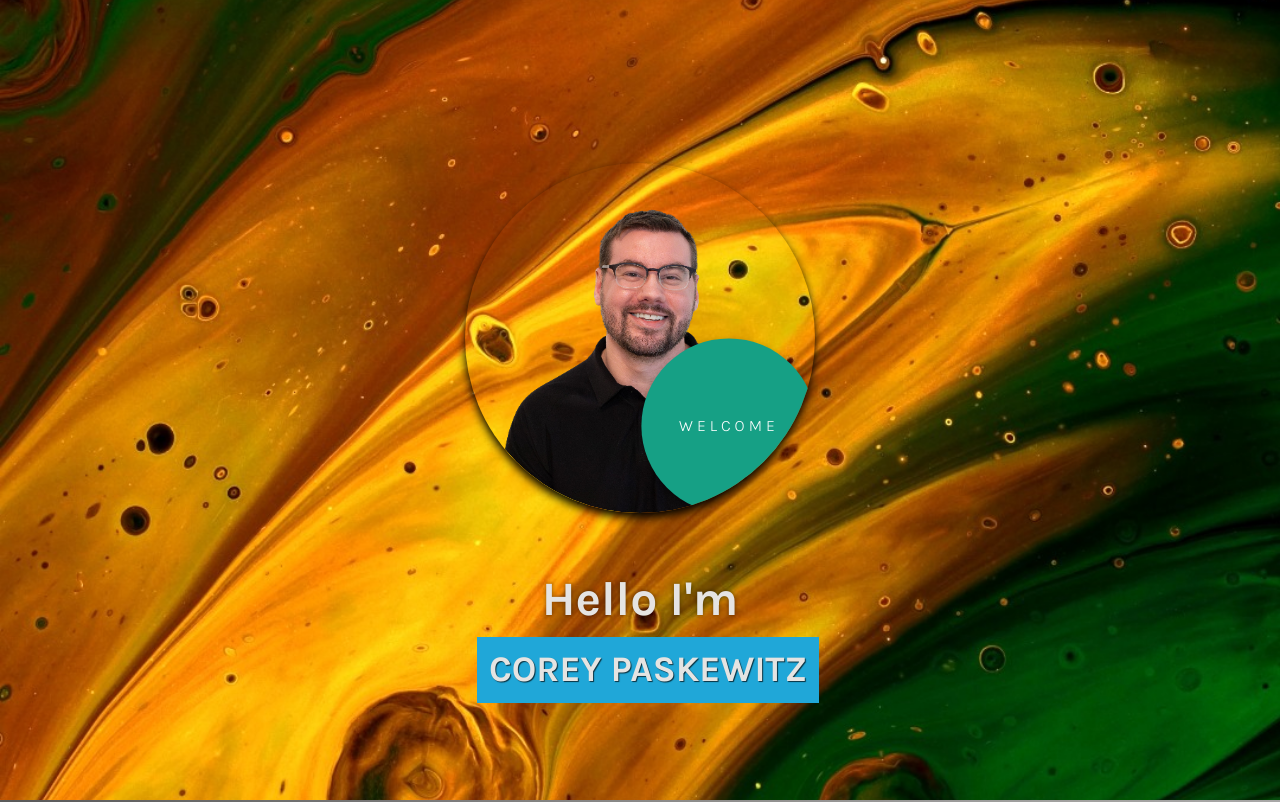
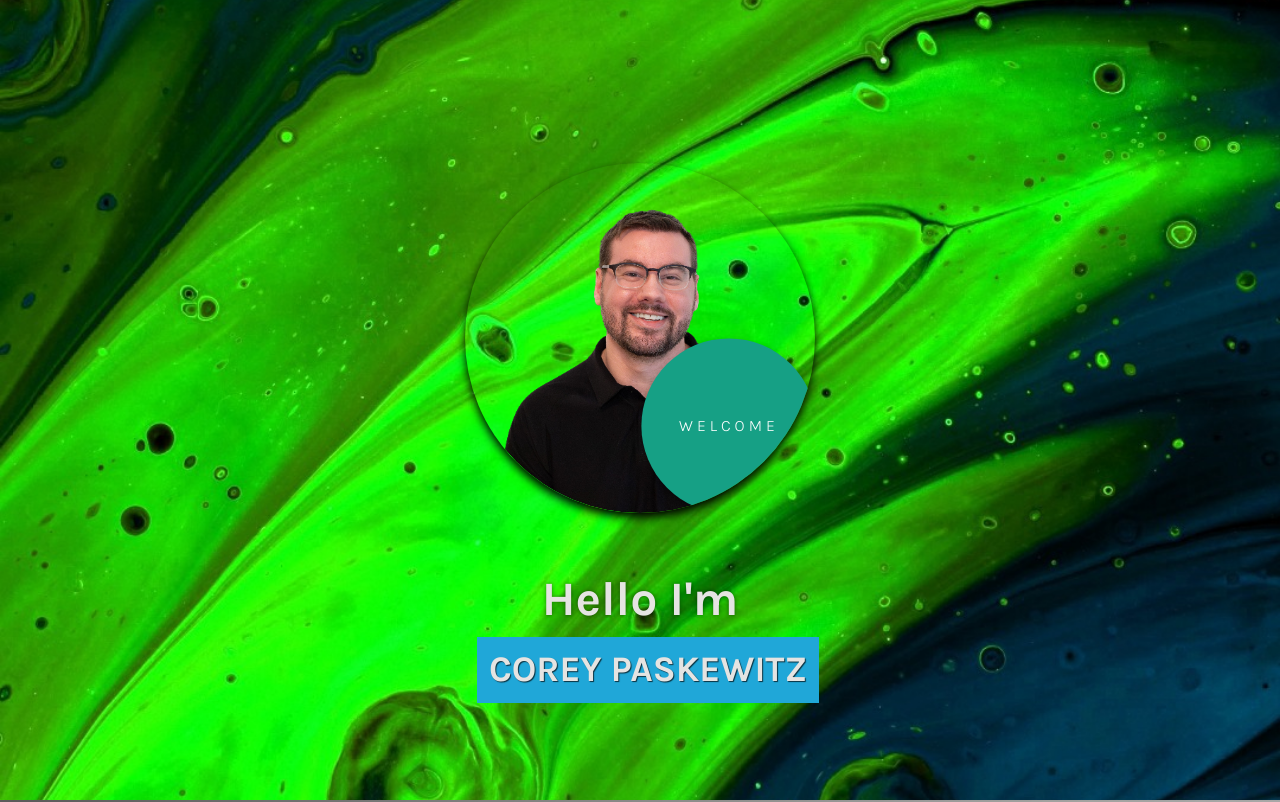
Before and after one commit to CPaskewitz/my-portfolio, a React (Vite) app: page / in a window 1280 px wide. Shown: the top 802 px of the page. Built offline with nearby package versions, Linux system fonts and the light colour scheme.

Commit message:
change background functionality

```diff
--- a/src/components/Hero/Hero.scss
+++ b/src/components/Hero/Hero.scss
@@ -13,6 +13,7 @@
     overflow: hidden;
     background-color: $black;
     padding: $spacing-sm;
+    cursor: pointer;
 
     &__background {
         position: absolute;
@@ -31,15 +32,14 @@
         height: 100%;
         background-size: cover;
         background-position: center;
-        opacity: 0;
-        transition: opacity 1.5s ease-in-out;
 
-        &--active {
-            opacity: 1;
+        &--current {
+            z-index: 1;
         }
 
-        &--transitioning {
-            filter: grayscale(50%) brightness(0.8);
+        &--next {
+            z-index: 2;
+            will-change: clip-path;
         }
     }
 
@@ -48,6 +48,7 @@
         color: $white;
         margin: $spacing-sm;
         position: relative;
+        pointer-events: none;
     }
 
     &__center {
@@ -60,9 +61,10 @@
         cursor: pointer;
         border-radius: 100%;
         margin: $spacing-sm auto;
-        transition: $transition-medium;
+        transition: all 0.25s ease;
         box-shadow: 0px 5px 10px $black;
         overflow: hidden;
+        pointer-events: auto;
 
         &:focus {
             outline: none;
@@ -88,7 +90,7 @@
                 height: $hero-center-size-mobile;
                 margin-top: calc($hero-center-size-mobile / -2);
                 margin-left: calc($hero-center-size-mobile / -2);
-                transition: $transition-medium, letter-spacing 1.5s ease-out;
+                transition: all 0.25s ease, letter-spacing 0.8s ease-out;
 
                 &::after {
                     content: 'View my work';
@@ -116,7 +118,7 @@
             object-fit: cover;
             object-position: center top;
             transform: scale(1.01);
-            transition: transform $transition-medium;
+            transition: transform 0.25s ease;
         }
     }
 
@@ -145,7 +147,7 @@
         top: 50%;
         transform: rotate(-135deg) translate(calc($hero-center-size-mobile / -2)) rotate(135deg);
         box-shadow: 0px 5px 10px $shadow-color;
-        transition: $transition-medium;
+        transition: all 0.25s ease;
         z-index: 2;
         width: 100px;
         height: 100px;
@@ -170,6 +172,7 @@
         color: $primary-text-color;
         width: 100%;
         margin: $spacing-sm 0;
+        pointer-events: none;
     }
 
     &__greeting {
@@ -232,7 +235,6 @@
             line-height: 120px;
             margin-top: -60px;
             margin-left: -80px;
-
         }
 
         &__greeting {
@@ -292,7 +294,6 @@
     }
 }
 
-// Add prefers-reduced-motion support
 @media (prefers-reduced-motion: reduce) {
     .hero {
         &__animation {
@@ -304,10 +305,6 @@
         &__center,
         &__outside,
         &__center .lazy-image {
-            transition: none;
-        }
-
-        &__background-image {
             transition: none;
         }
     }
--- a/src/components/Hero/Hero.tsx
+++ b/src/components/Hero/Hero.tsx
@@ -1,6 +1,6 @@
-import React, { useState, useEffect, useCallback, useRef } from 'react';
-import LazyImage from '../LazyImage/LazyImage';
-import './Hero.scss';
+import React, { useState, useEffect, useCallback, useRef } from "react";
+import LazyImage from "../LazyImage/LazyImage";
+import "./Hero.scss";
 
 interface HeroProps {
   projectsRef: React.RefObject<HTMLDivElement>;
@@ -8,19 +8,24 @@ interface HeroProps {
 
 const Hero: React.FC<HeroProps> = ({ projectsRef }) => {
   const [currentTextIndex, setCurrentTextIndex] = useState(0);
-    const [activeImage, setActiveImage] = useState(0);
-    const [isTransitioning, setIsTransitioning] = useState(false);
-    const transitionTimerRef = useRef<NodeJS.Timeout | null>(null);
+  const [backgrounds, setBackgrounds] = useState({
+    current: "/bgi.jpg",
+    next: "/bg.jpg",
+  });
+  const [rippleState, setRippleState] = useState({
+    active: false,
+    x: 0,
+    y: 0,
+    size: 0,
+  });
+
+  const heroRef = useRef<HTMLElement>(null);
+  const requestRef = useRef<number | null>(null);
 
   const texts = [
-        { text: 'Corey Paskewitz', bgColor: '#20a7d8' },
-        { text: 'Web Developer', bgColor: '#CD921E' },
-        { text: 'Software Engineer', bgColor: '#c10528' },
-    ];
-
-    const images = [
-        '/bg.jpg',
-        '/bgi.jpg'
+    { text: "Corey Paskewitz", bgColor: "#20a7d8" },
+    { text: "Web Developer", bgColor: "#CD921E" },
+    { text: "Software Engineer", bgColor: "#c10528" },
   ];
 
   useEffect(() => {
@@ -32,60 +37,127 @@ const Hero: React.FC<HeroProps> = ({ projectsRef }) => {
   }, [texts.length]);
 
   useEffect(() => {
-        const interval = setInterval(() => {
-            switchImage();
-        }, 7000);
-
     return () => {
-            clearInterval(interval);
-            if (transitionTimerRef.current) {
-                clearTimeout(transitionTimerRef.current);
+      if (requestRef.current) {
+        cancelAnimationFrame(requestRef.current);
       }
     };
   }, []);
 
-    const switchImage = useCallback(() => {
-        if (isTransitioning) return;
+  const getMaxRadius = useCallback(() => {
+    if (!heroRef.current) return 1500;
 
-        setIsTransitioning(true);
+    const rect = heroRef.current.getBoundingClientRect();
+    const { width, height } = rect;
 
-        transitionTimerRef.current = setTimeout(() => {
-            setActiveImage((prev) => (prev + 1) % images.length);
+    return Math.ceil(Math.sqrt(Math.pow(width, 2) + Math.pow(height, 2)) * 1.2);
+  }, []);
 
-            setTimeout(() => {
-                setIsTransitioning(false);
-            }, 1000);
-        }, 300);
-    }, [isTransitioning, images.length]);
+  const handleBackgroundClick = useCallback(
+    (e: React.MouseEvent) => {
+      if ((e.target as HTMLElement).closest(".hero__center")) {
+        return;
+      }
+
+      if (!heroRef.current) return;
+
+      const rect = heroRef.current.getBoundingClientRect();
+      const x = e.clientX - rect.left;
+      const y = e.clientY - rect.top;
+
+      if (requestRef.current) {
+        cancelAnimationFrame(requestRef.current);
+      }
+
+      setRippleState({
+        active: true,
+        x,
+        y,
+        size: 0,
+      });
+
+      const startTime = performance.now();
+      const maxRadius = getMaxRadius();
+      const duration = 400;
+
+      const animate = (timestamp: number) => {
+        const elapsed = timestamp - startTime;
+        const progress = Math.min(elapsed / duration, 1);
+
+        const easeOut = 1 - Math.pow(1 - progress, 2);
+        const newSize = maxRadius * easeOut;
+
+        setRippleState((prev) => ({
+          ...prev,
+          size: newSize,
+        }));
+
+        if (progress < 1) {
+          requestRef.current = requestAnimationFrame(animate);
+        } else {
+          setBackgrounds((prev) => ({
+            current: prev.next,
+            next: prev.current,
+          }));
+
+          setRippleState({
+            active: false,
+            x: 0,
+            y: 0,
+            size: 0,
+          });
+        }
+      };
+
+      requestRef.current = requestAnimationFrame(animate);
+    },
+    [getMaxRadius]
+  );
+
+  const handleCenterClick = useCallback(
+    (e: React.MouseEvent) => {
+      e.stopPropagation();
+      if (projectsRef.current) {
+        projectsRef.current.scrollIntoView({ behavior: "smooth" });
+      }
+    },
+    [projectsRef]
+  );
+
+  const handleKeyDown = useCallback(
+    (e: React.KeyboardEvent) => {
+      if (e.key === "Enter" || e.key === " ") {
+        e.preventDefault();
+        if (projectsRef.current) {
+          projectsRef.current.scrollIntoView({ behavior: "smooth" });
+        }
+      }
+    },
+    [projectsRef]
+  );
 
   const currentText = texts[currentTextIndex].text;
   const currentBgColor = texts[currentTextIndex].bgColor;
 
-    const handleCenterClick = useCallback(() => {
-        if (projectsRef.current) {
-            projectsRef.current.scrollIntoView({ behavior: 'smooth' });
-        }
-    }, [projectsRef]);
-
-    const handleKeyDown = useCallback((e: React.KeyboardEvent) => {
-        if (e.key === 'Enter' || e.key === ' ') {
-            e.preventDefault();
-            handleCenterClick();
-        }
-    }, [handleCenterClick]);
-
   return (
-        <section className="hero" aria-label="Introduction">
-            <div className="hero__background">
-                {images.map((image, index) => (
+    <section className="hero" aria-label="Introduction" ref={heroRef}>
+      <div className="hero__background" onClick={handleBackgroundClick}>
         <div
-                        key={index}
-                        className={`hero__background-image ${index === activeImage ? 'hero__background-image--active' : ''
-                            } ${isTransitioning && index === activeImage ? 'hero__background-image--transitioning' : ''}`}
-                        style={{ backgroundImage: `url(${image})` }}
+          className="hero__background-image hero__background-image--current"
+          style={{ backgroundImage: `url(${backgrounds.current})` }}
           aria-hidden="true"
         />
-                ))}
+
+        <div
+          className="hero__background-image hero__background-image--next"
+          style={{
+            backgroundImage: `url(${backgrounds.next})`,
+            clipPath: rippleState.active
+              ? `circle(${rippleState.size}px at ${rippleState.x}px ${rippleState.y}px)`
+              : "circle(0px at 0px 0px)",
+          }}
+          aria-hidden="true"
+        />
       </div>
 
       <div className="hero__content">
```
Lines whose indentation alone changed are shown as unchanged.
